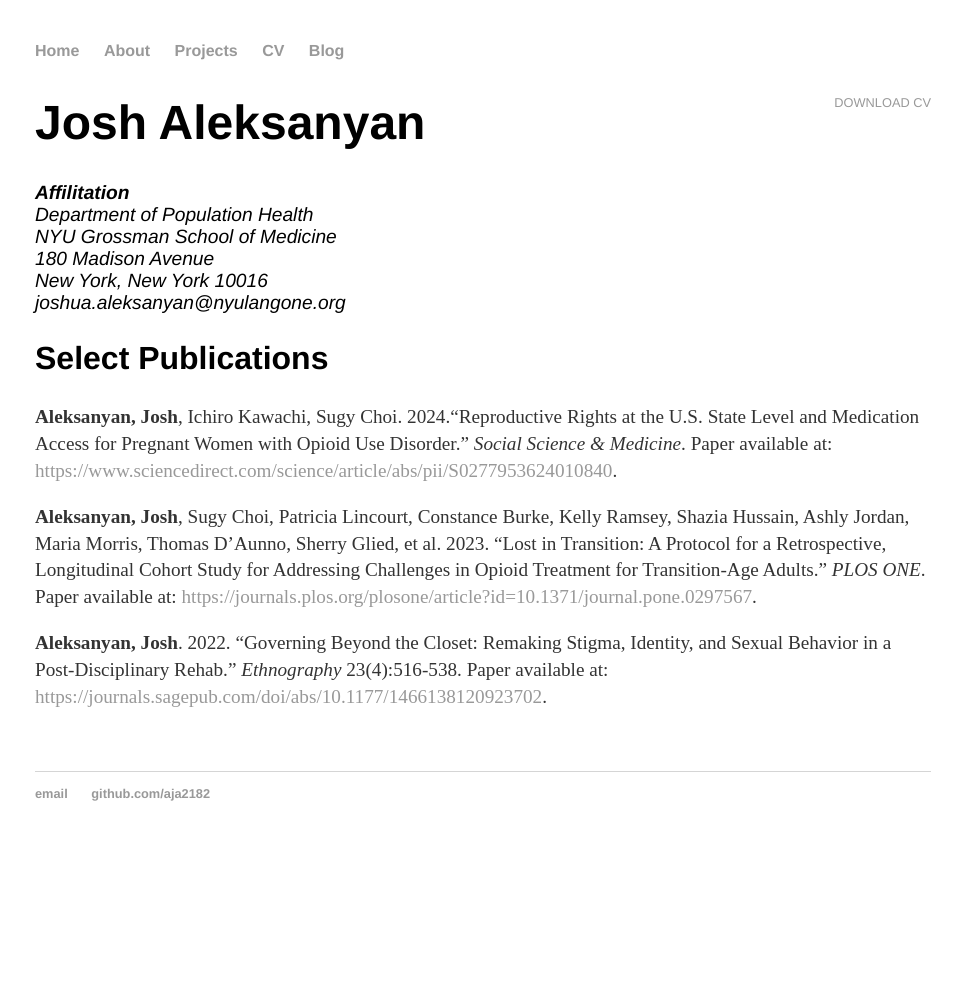
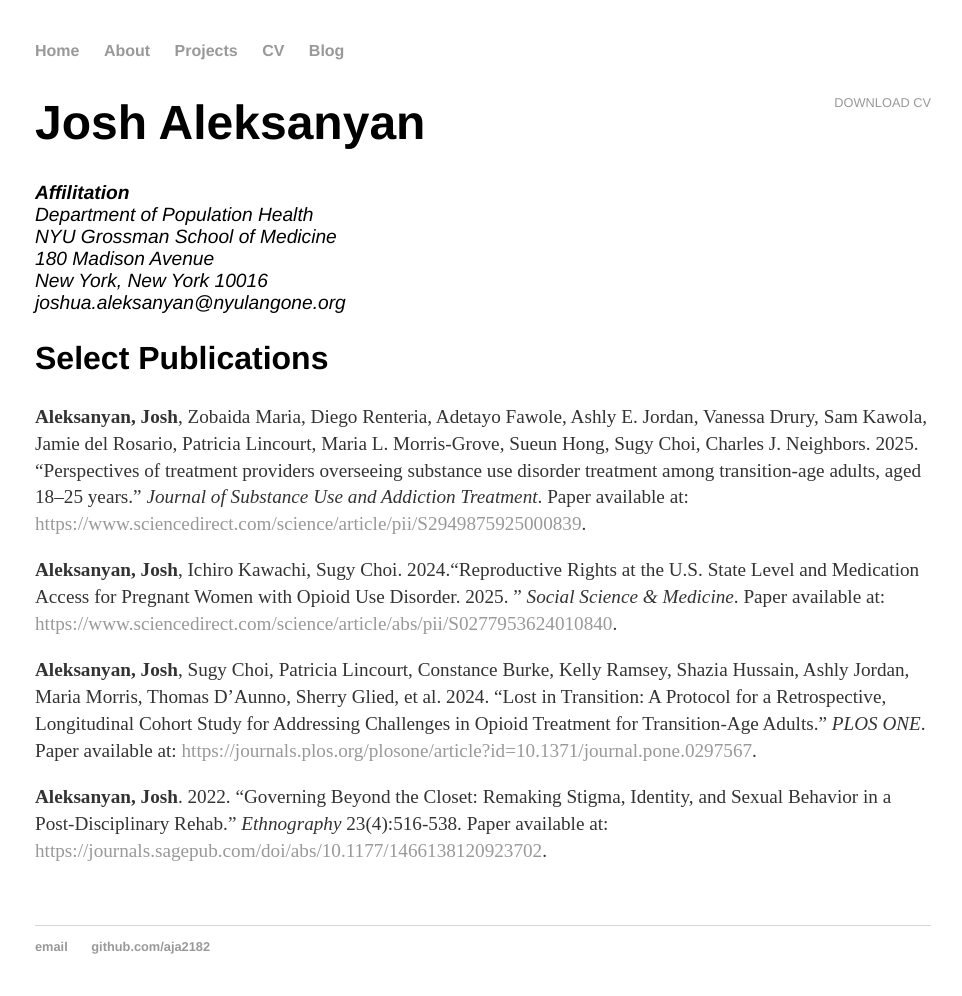
Before and after one commit to aja2182/aja2182.github.io, a Jekyll site: the page built from cv/index.html, in a window 1280 px wide. Shown: the whole page, without its empty margins (157-1119 px from the left). Built offline with Jekyll 4.4.1, drawn with Linux system fonts in a browser that asks for light colours; before the commit the page ends 900 px from its top, so only the background shows below that.

Commit message:
Update index.html

```diff
--- a/cv/index.html
+++ b/cv/index.html
@@ -17,10 +17,13 @@ title: Josh Aleksanyan
 
 					<h2>Select Publications</h2>
 
-	        <p><strong>Aleksanyan, Josh</strong>, Ichiro Kawachi, Sugy Choi. 2024.<q>Reproductive Rights at the U.S. State Level and Medication Access for Pregnant Women with Opioid Use Disorder.</q> <i>Social Science & Medicine</i>. Paper available at: <a href="#">https://www.sciencedirect.com/science/article/abs/pii/S0277953624010840</a>.
 
-		<p><strong>Aleksanyan, Josh</strong>, Sugy Choi, Patricia Lincourt, Constance Burke, Kelly Ramsey, Shazia Hussain, Ashly Jordan, Maria Morris, Thomas D’Aunno, Sherry Glied, et al. 2023. <q>Lost in Transition: A Protocol for a Retrospective, Longitudinal Cohort Study for Addressing Challenges in Opioid Treatment for Transition-Age Adults.</q> <i>PLOS ONE</i>. Paper available at: <a href="#"> https://journals.plos.org/plosone/article?id=10.1371/journal.pone.0297567</a>.
 
+		<p><strong>Aleksanyan, Josh</strong>, Zobaida Maria, Diego Renteria, Adetayo Fawole, Ashly E. Jordan, Vanessa Drury, Sam Kawola, Jamie del Rosario, Patricia Lincourt, Maria L. Morris-Grove, Sueun Hong, Sugy Choi, Charles J. Neighbors. 2025. <q>Perspectives of treatment providers overseeing substance use disorder treatment among transition-age adults, aged 18–25 years.</q> <i>Journal of Substance Use and Addiction Treatment</i>. Paper available at: <a href="#">https://www.sciencedirect.com/science/article/pii/S2949875925000839</a>.
+
+	    <p><strong>Aleksanyan, Josh</strong>, Ichiro Kawachi, Sugy Choi. 2024.<q>Reproductive Rights at the U.S. State Level and Medication Access for Pregnant Women with Opioid Use Disorder. 2025. </q> <i>Social Science & Medicine</i>. Paper available at: <a href="#">https://www.sciencedirect.com/science/article/abs/pii/S0277953624010840</a>.
+
+		<p><strong>Aleksanyan, Josh</strong>, Sugy Choi, Patricia Lincourt, Constance Burke, Kelly Ramsey, Shazia Hussain, Ashly Jordan, Maria Morris, Thomas D’Aunno, Sherry Glied, et al. 2024. <q>Lost in Transition: A Protocol for a Retrospective, Longitudinal Cohort Study for Addressing Challenges in Opioid Treatment for Transition-Age Adults.</q> <i>PLOS ONE</i>. Paper available at: <a href="#"> https://journals.plos.org/plosone/article?id=10.1371/journal.pone.0297567</a>.
 
 		<p><strong>Aleksanyan, Josh</strong>. 2022. <q>Governing Beyond the Closet: Remaking Stigma, Identity, and Sexual Behavior in a Post-Disciplinary Rehab.</q> <i>Ethnography</i> 23(4):516-538. Paper available at: <a href="#">https://journals.sagepub.com/doi/abs/10.1177/1466138120923702</a>.
 
```
